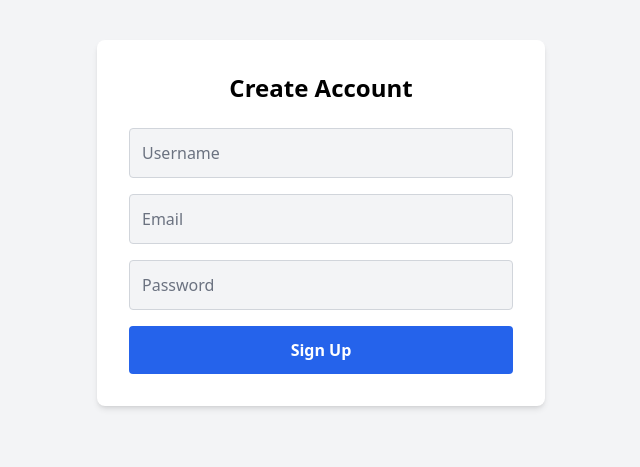
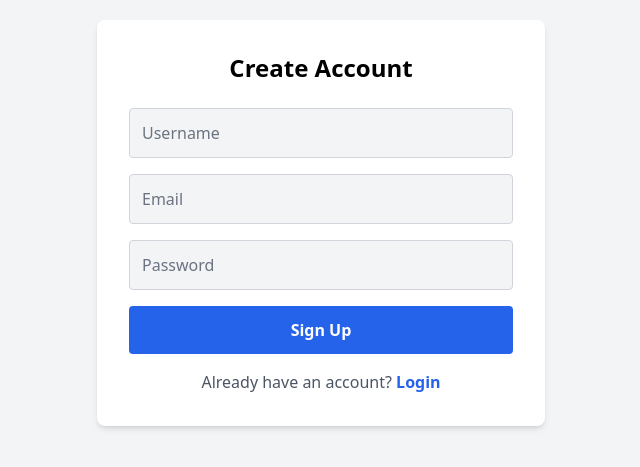
Before and after one commit to SayoojSb/osct-frontend, a React (Vite) app: page /signup in a window 1280 px wide. Shown: the part 177-644 px from the top of the page, without its empty margins (319-959 px from the left). Built offline with nearby package versions, Linux system fonts and the light colour scheme.

Commit message:
updated login and signup pages

```diff
--- a/src/App.jsx
+++ b/src/App.jsx
@@ -2,13 +2,7 @@ import { Routes, Route, Navigate } from "react-router-dom";
 import Signup from "./pages/Signup";
 import Login from "./pages/Login";
 import Dashboard from "./pages/Dashboard";
-
-// Protected route component
-function ProtectedRoute({ children }) {
-  const token = localStorage.getItem("token");
-  if (!token) return <Navigate to="/login" replace />;
-  return children;
-}
+import ProtectedRoute from "./ProtectedRoute";
 
 function App() {
   return (
@@ -18,6 +12,7 @@ function App() {
       <Route path="/signup" element={<Signup />} />
       <Route path="/login" element={<Login />} />
 
+      {/* Protected Dashboard Route */}
       <Route
         path="/dashboard"
         element={
--- /dev/null
+++ b/src/ProtectedRoute.jsx
@@ -0,0 +1,15 @@
+import { Navigate } from "react-router-dom";
+
+function ProtectedRoute({ children }) {
+  const token = localStorage.getItem("token");
+
+  // If no token, go to login page
+  if (!token) {
+    return <Navigate to="/login" replace />;
+  }
+
+  // Otherwise allow dashboard to load
+  return children;
+}
+
+export default ProtectedRoute;
--- /dev/null
+++ b/src/api.jsx
@@ -0,0 +1,8 @@
+import axios from "axios";
+
+const API = axios.create({
+  baseURL: "http://localhost:3000/api/auth",
+  withCredentials: false,
+});
+
+export default API;
--- a/src/pages/Login.jsx
+++ b/src/pages/Login.jsx
@@ -1,28 +1,21 @@
 import { useState } from "react";
-import axios from "axios";
 import { useNavigate } from "react-router-dom";
+import API from "../api";
 
 function Login() {
-  const navigate = useNavigate();  // ✅ must be inside component
+  const navigate = useNavigate();
 
-  const [email, setEmail]       = useState("");
+  const [email, setEmail] = useState("");
   const [password, setPassword] = useState("");
-  const [message, setMessage]   = useState("");
+  const [message, setMessage] = useState("");
 
   const handleLogin = async (e) => {
     e.preventDefault();
     try {
-      const res = await axios.post("http://localhost:3000/api/auth/login", {
-        email,
-        password,
-      });
+      const res = await API.post("/login", { email, password });
 
-      // save token
       localStorage.setItem("token", res.data.token);
 
-      setMessage("Login successful");
-
-      // redirect
       navigate("/dashboard");
     } catch (err) {
       setMessage(err.response?.data?.message || "Something went wrong");
@@ -61,6 +54,18 @@ function Login() {
         </button>
 
         {message && <p className="mt-4 text-red-500">{message}</p>}
+
+        <div className="mt-4">
+          <p className="text-gray-600">
+            Don’t have an account?{" "}
+            <span
+              className="text-blue-600 cursor-pointer font-bold"
+              onClick={() => navigate("/signup")}
+            >
+              Sign Up
+            </span>
+          </p>
+        </div>
       </form>
     </div>
   );
--- a/src/pages/Signup.jsx
+++ b/src/pages/Signup.jsx
@@ -1,7 +1,10 @@
 import { useState } from "react";
-import axios from "axios";
+import { useNavigate } from "react-router-dom";
+import API from "../api";
 
 function Signup() {
+  const navigate = useNavigate();
+
   const [username, setUsername] = useState("");
   const [email, setEmail]       = useState("");
   const [password, setPassword] = useState("");
@@ -10,12 +13,17 @@ function Signup() {
   const handleSignup = async (e) => {
     e.preventDefault();
     try {
-      const res = await axios.post("http://localhost:3000/api/auth/signup", {
+      const res = await API.post("/signup", {
         username,
         email,
         password,
       });
+
       setMessage(res.data.message);
+
+      // OPTIONAL: auto redirect after signup
+      // navigate("/login");
+
     } catch (err) {
       setMessage(err.response?.data?.message || "Something went wrong");
     }
@@ -61,6 +69,18 @@ function Signup() {
         </button>
 
         {message && <p className="mt-4 text-red-500">{message}</p>}
+
+        <div className="mt-4">
+          <p className="text-gray-600">
+            Already have an account?{" "}
+            <span
+              className="text-blue-600 cursor-pointer font-bold"
+              onClick={() => navigate("/login")}
+            >
+              Login
+            </span>
+          </p>
+        </div>
       </form>
     </div>
   );
```
